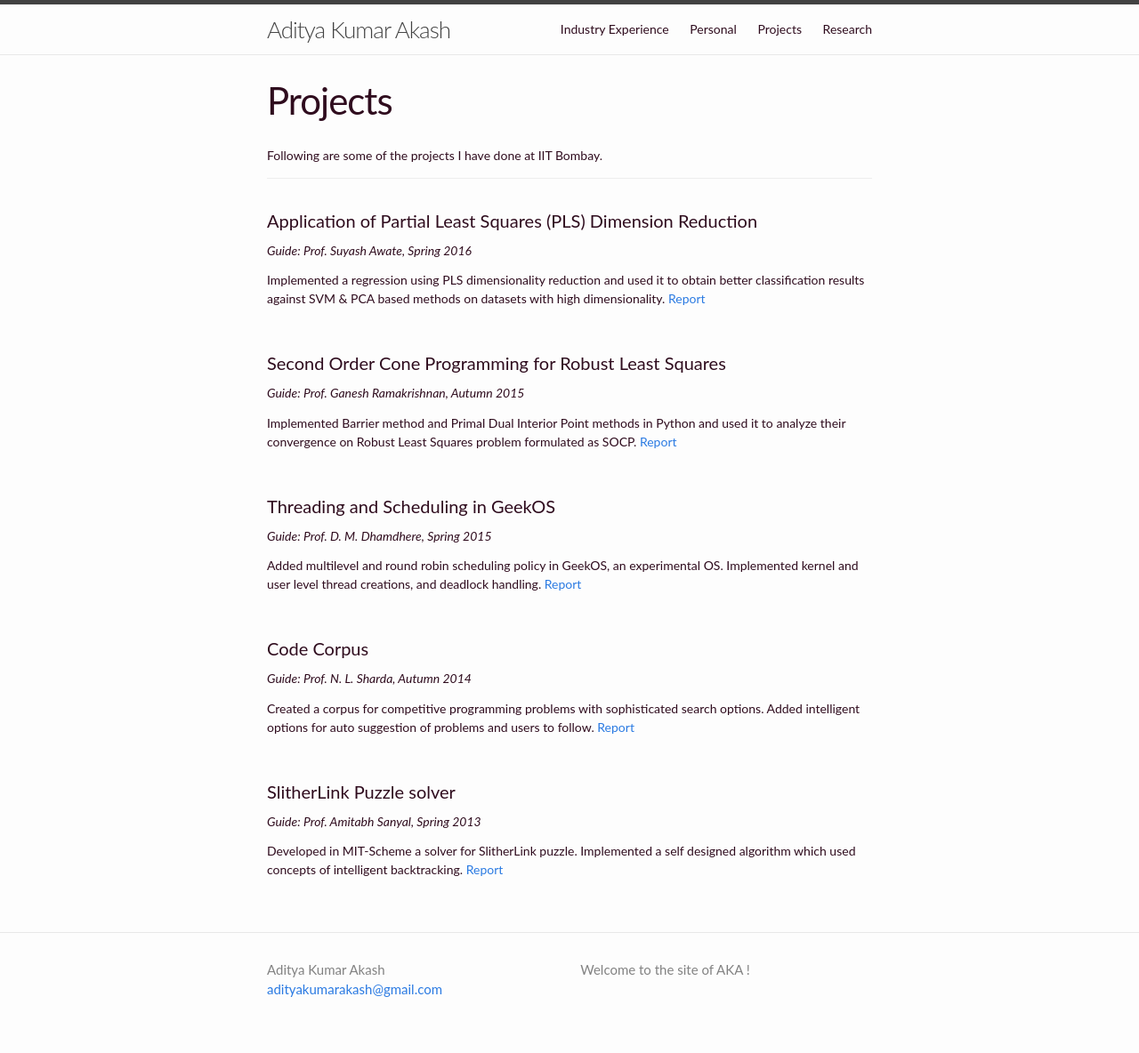
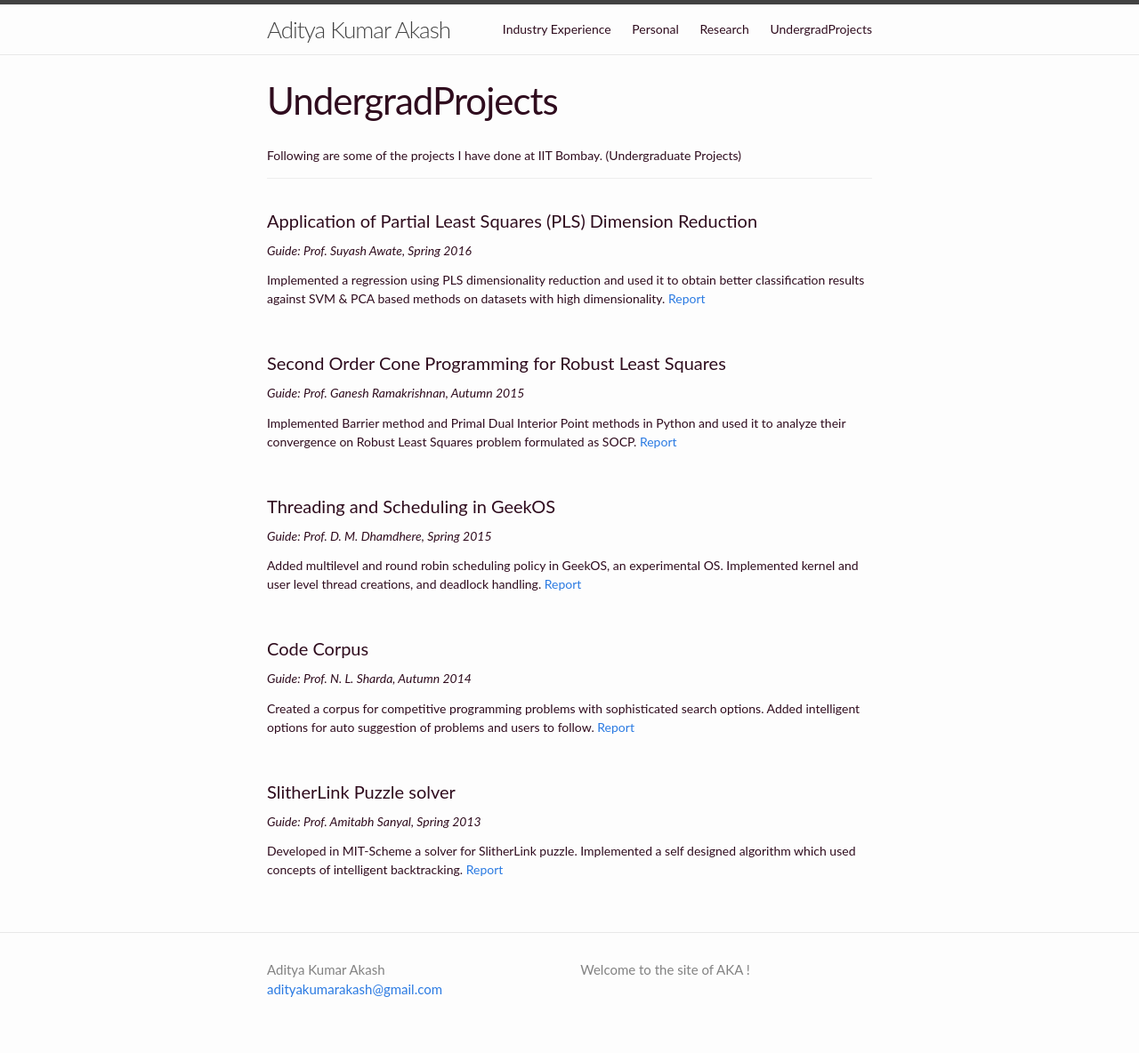
Before and after one commit to adityakumarakash/adityakumarakash.github.io, a Jekyll site: the page built from undergrad_projects.md, in a window 1280 px wide. Shown: the whole page at 89% size. Built offline with Jekyll 4.4.1, drawn with Linux system fonts in a browser that asks for light colours.

Commit message:
Update and rename projects.md to undergrad_projects.md

```diff
--- a/projects.md
+++ b/undergrad_projects.md
@@ -1,9 +1,9 @@
 ---
 layout: page
-title: Projects
-permalink: /projects/
+title: UndergradProjects
+permalink: /undergrad_projects/
 ---
-Following are some of the projects I have done at IIT Bombay.
+Following are some of the projects I have done at IIT Bombay. (Undergraduate Projects)
 
 ****
 <br>
```
